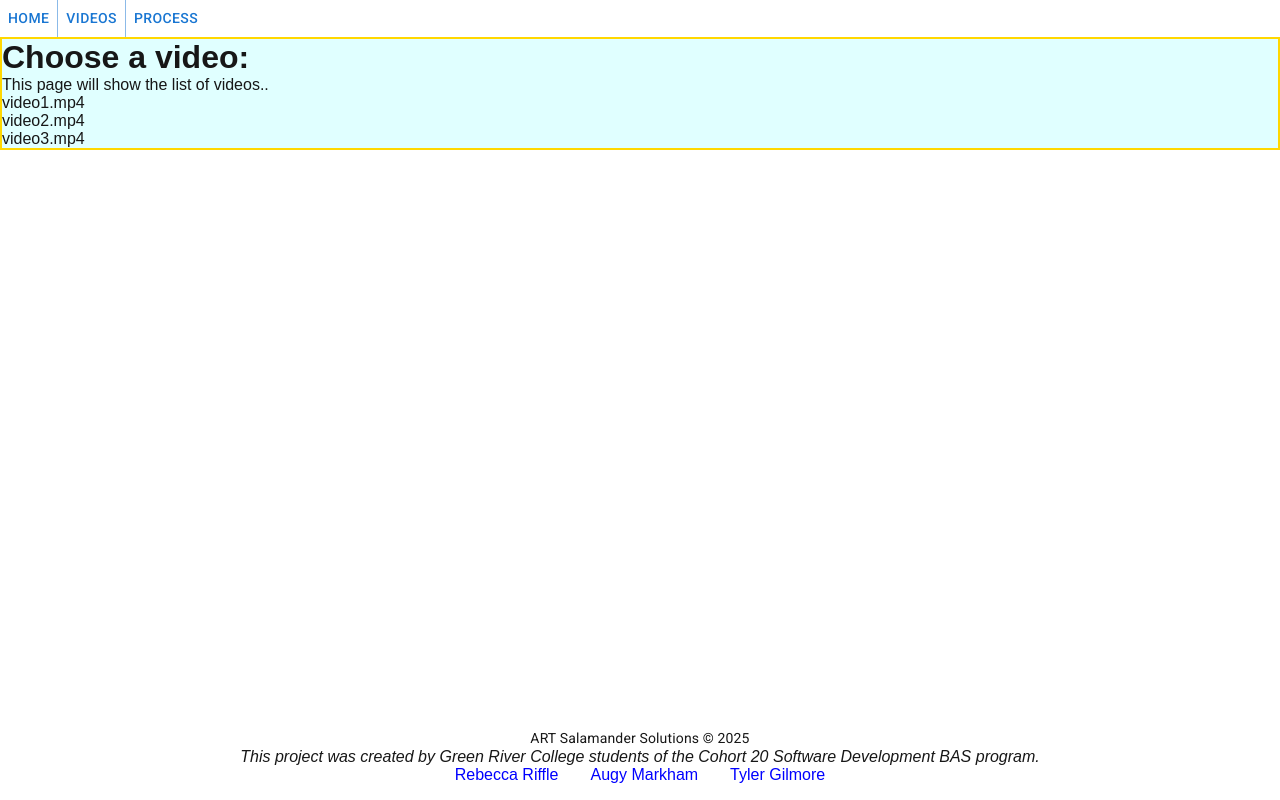
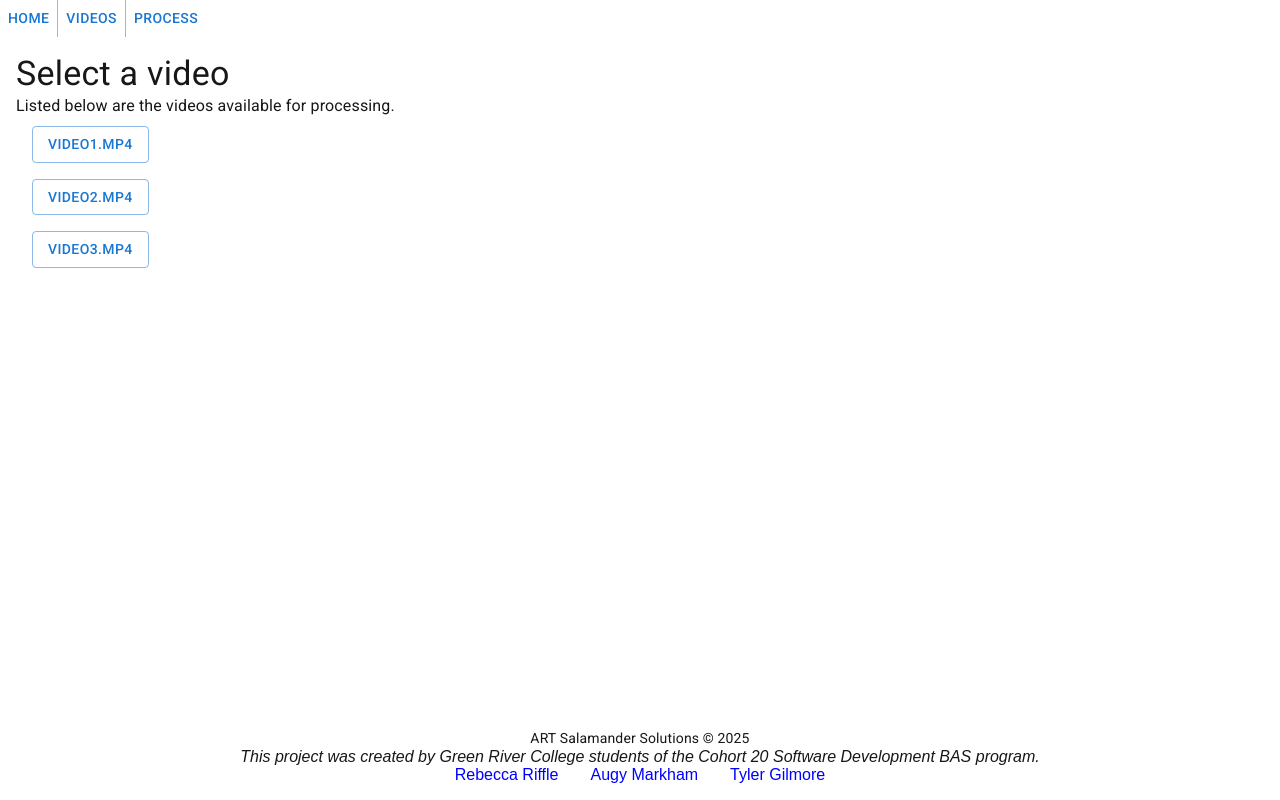
Before and after one commit to rifflere/centroid-finder-frontend, a Next.js app in the folder centroid-finder-frontend/: page /videos in a window 1280 px wide. Built offline with nearby package versions, Linux system fonts and the light colour scheme; no server answers.

Commit message:
Added MUI to videos page

```diff
--- a/centroid-finder-frontend/src/app/videos/page.jsx
+++ b/centroid-finder-frontend/src/app/videos/page.jsx
@@ -1,5 +1,6 @@
 'use client';
 import Video from '@/components/Video';
+import { Button, List, ListItem, Typography, Box } from '@mui/material';
 
 export default function VideoChooserPage({children}){
 
@@ -17,18 +18,17 @@ export default function VideoChooserPage({children}){
     const videosJSON = getVideos();
 
     return (
-        <div style={{ border: '2px solid', borderColor: 'gold' , backgroundColor: 'lightcyan' }}>
-            <h1>Choose a video: </h1>
-            <p>This page will show the list of videos..</p>
-            <ul>
-
+        <Box sx={{ padding:2 }}>
+            <Typography variant="h4" component="h1">Select a video</Typography>
+            <Typography variant="body1" component="body1">Listed below are the videos available for processing.</Typography>
+            <List disablePadding="true">
                 {sampleVideoData.map((filename, index) => (
-                    <Video filename={filename} key={filename+index}/>
+                    <ListItem>
+                        <Button key={index} variant="outlined" href={`/preview/${filename}`}>{filename}</Button>
+                    </ListItem>
 
                 ))}
-            </ul>
-
-
-        </div>
+            </List>
+        </Box>
     );
 }
```
